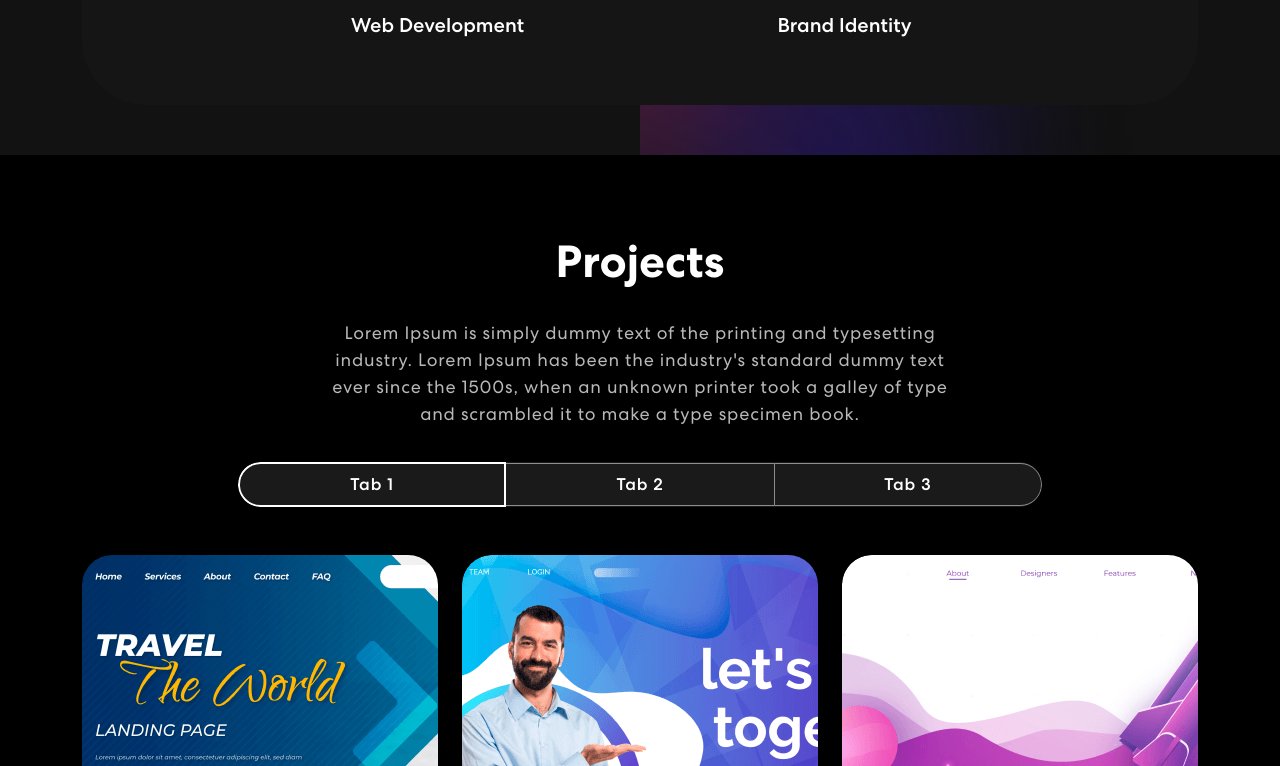
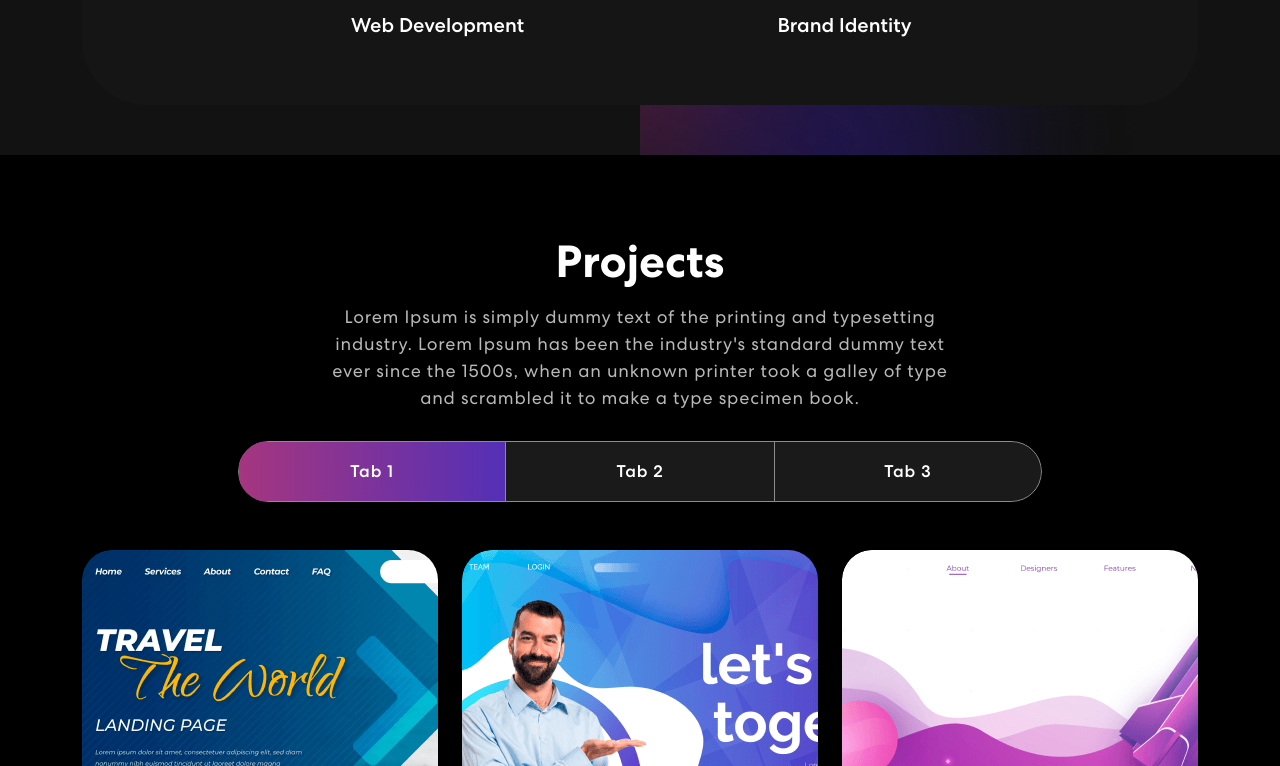
Before and after one commit to Mtha-Sibanda/my_site, a React (Create React App) app in the folder personal-portfolio/: page / in a window 1280 px wide. Shown: the part 1377-2143 px from the top of the page. Built offline with nearby package versions, Linux system fonts and the light colour scheme.

Commit message:
updated the project card CSS

```diff
--- a/personal-portfolio/src/App.css
+++ b/personal-portfolio/src/App.css
@@ -358,6 +358,7 @@ nav.navbar .navbar-toggler[aria-expanded="true"] .navbar-toggler-icon {
   z-index: -4;
 }
 
+/* *********** Projects Css *********** */
 /************ Projects Css ************/
 .project {
   padding: 80px 0;
@@ -367,14 +368,14 @@ nav.navbar .navbar-toggler[aria-expanded="true"] .navbar-toggler-icon {
 .project h2 {
 	font-size: 45px;
 	font-weight: 700;
-  margin-bottom: 30px;
+  text-align: center;
 }
 .project p {
   color: #B8B8B8;
   font-size: 18px;
   letter-spacing: 0.8px;
   line-height: 1.5em;
-  margin: 14px auto 35px auto;
+  margin: 14px auto 30px auto;
   text-align: center;
   width: 56%;
 }
@@ -382,7 +383,7 @@ nav.navbar .navbar-toggler[aria-expanded="true"] .navbar-toggler-icon {
   width: 72%;
   margin: 0 auto;
   border-radius: 50px;
-  background: rgba(255 255 255 /10%);
+  background-color: rgb(255 255 255 / 10%);
   overflow: hidden;
 }
 .project .nav.nav-pills .nav-item {
@@ -391,6 +392,7 @@ nav.navbar .navbar-toggler[aria-expanded="true"] .navbar-toggler-icon {
 .project .nav.nav-pills .nav-link {
   background-color: transparent;
   border-radius: 0;
+  padding: 17px 0;
   color: #fff;
   width: 100%;
   font-size: 17px;
@@ -403,48 +405,32 @@ nav.navbar .navbar-toggler[aria-expanded="true"] .navbar-toggler-icon {
 }
 .project .nav.nav-pills .nav-link::before {
     content: "";
+    position: absolute;
     width: 0;
     height: 100%;
-  position: absolute;
-  background: linear-gradient(90.21deg, #0c07ad -5.91%, #C0C0C0 111.58%);
+    background: linear-gradient(90.21deg, #AA367C -5.91%, #4A2FBD 111.58%);
+    top: 0;
     left: 0;
-  top: 0;
     z-index: -1;
     transition: 0.3s ease-in-out;
 }
-.project .nav.nav-pills .nav-link:hover::before {
+.project .nav.nav-pills .nav-link.active::before {
     width: 100% !important;
 }
 .project .nav.nav-pills .nav-link.active {
     border: 1px solid rgba(255, 255, 255, 1);
 }
-.project .nav.nav-pills .nav-link:hover {
-  color: #FF0000; /* Change this to your desired hover text color */
-}
 .nav-link#projects-tabs-tab-first {
   border: 1px solid rgba(255, 255, 255, 0.5);
   border-radius: 55px 0px 0px 55px;
-}
-.nav-link#projects-tabs-tab-first.active {
-  border: 2px solid rgba(255, 255, 255, 1); /* Ensure border is heavier when active */
-}
-.nav-link#projects-tabs-tab-first::before {
-  border-radius: 55px 0px 0px 55px; /* Match the border-radius */
 }
 .nav-link#projects-tabs-tab-second {
   border-top: 1px solid rgba(255, 255, 255, 0.5);
   border-bottom: 1px solid rgba(255, 255, 255, 0.5);
 }
-.nav-link#projects-tabs-tab-second.active {
-  border-top: 2px solid rgba(255, 255, 255, 1); /* Ensure top border is heavier when active */
-  border-bottom: 2px solid rgba(255, 255, 255, 1); /* Ensure bottom border is heavier when active */
-}
 .nav-link#projects-tabs-tab-third {
   border: 1px solid rgba(255, 255, 255, 0.5);
-  border-radius: 0px 55px 55px 0px;
-}
-.nav-link#projects-tabs-tab-third.active {
-  border: 2px solid rgba(255, 255, 255, 1); /* Ensure all borders are heavier when active */
+  border-radius: 0 55px 55px 0;
 }
 .proj-imgbx {
   position: relative;
@@ -465,7 +451,7 @@ nav.navbar .navbar-toggler[aria-expanded="true"] .navbar-toggler-icon {
   height: 100%;
 }
 .proj-txtx {
-  position: relative;
+  position: absolute;
   text-align: center;
   top: 65%;
   left: 50%;
@@ -498,7 +484,6 @@ nav.navbar .navbar-toggler[aria-expanded="true"] .navbar-toggler-icon {
   right: 0;
   z-index: -4;
 }
-
 /************ Contact Css ************/
 .contact {
   background: linear-gradient(90.21deg, #AA367C -5.91%, #4A2FBD 111.58%);
```
Also changed, not shown: personal-portfolio/src/components/temp.txt (added). Lines whose indentation alone changed are shown as unchanged.
